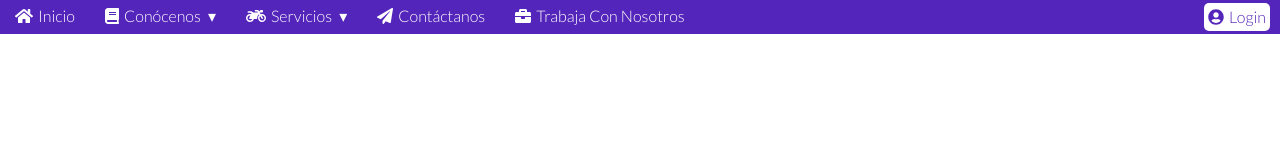
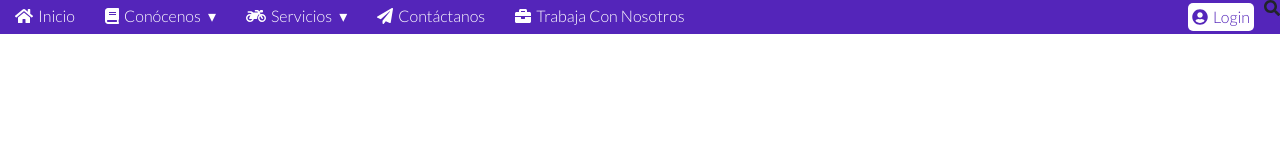
Before and after one commit to AlmondBro/serviiris, a React (Create React App) app: page / in a window 1280 px wide. Shown: the top 160 px of the page. Built offline with nearby package versions, Linux system fonts and the light colour scheme.

Commit message:
Add Search bar icon to navbar. Need to style and add  dropdown effect functionality.

```diff
--- a/src/components/Header/NavigationBar/NavigationBar.js
+++ b/src/components/Header/NavigationBar/NavigationBar.js
@@ -110,9 +110,7 @@ const NavigationBar = (props) => {
                                 </UserIconButton>
                             </NavLi>
                         </NavUl>
-
-
-                </Nav>
+                        <FontAwesomeIcon icon={faSearch} />
                 {/* <form>
                     <p style={{margin: 0}}>
                         <label>
@@ -123,6 +121,7 @@ const NavigationBar = (props) => {
                         <input type="text" id="search"/>
                     </p>
                 </form> */}
+                </Nav>
                 {/* <NavLogoContainer className="nav-logo-container">
                     <NavLogoContainerLink href="#!">Logo</NavLogoContainerLink>
                 </NavLogoContainer> */}
```
